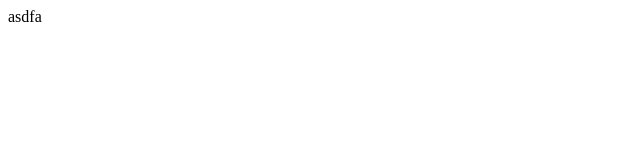
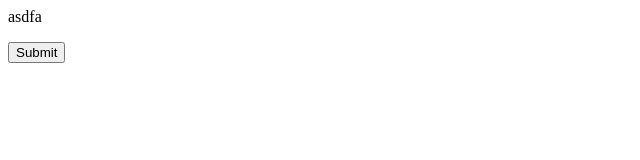
Before and after one commit to glenn222/Enghack, a plain HTML site: page Enghack.html in a window 1280 px wide. Shown: the whole page, without its empty margins (0-640 px from the left). Drawn offline with Linux system fonts and the light colour scheme.

Commit message:
add button

```diff
--- a/Enghack.html
+++ b/Enghack.html
@@ -4,5 +4,6 @@
 </head>
 <body>
     <p>asdfa</p>
+    <input type="submit" />
 </body>
 </html>
```
